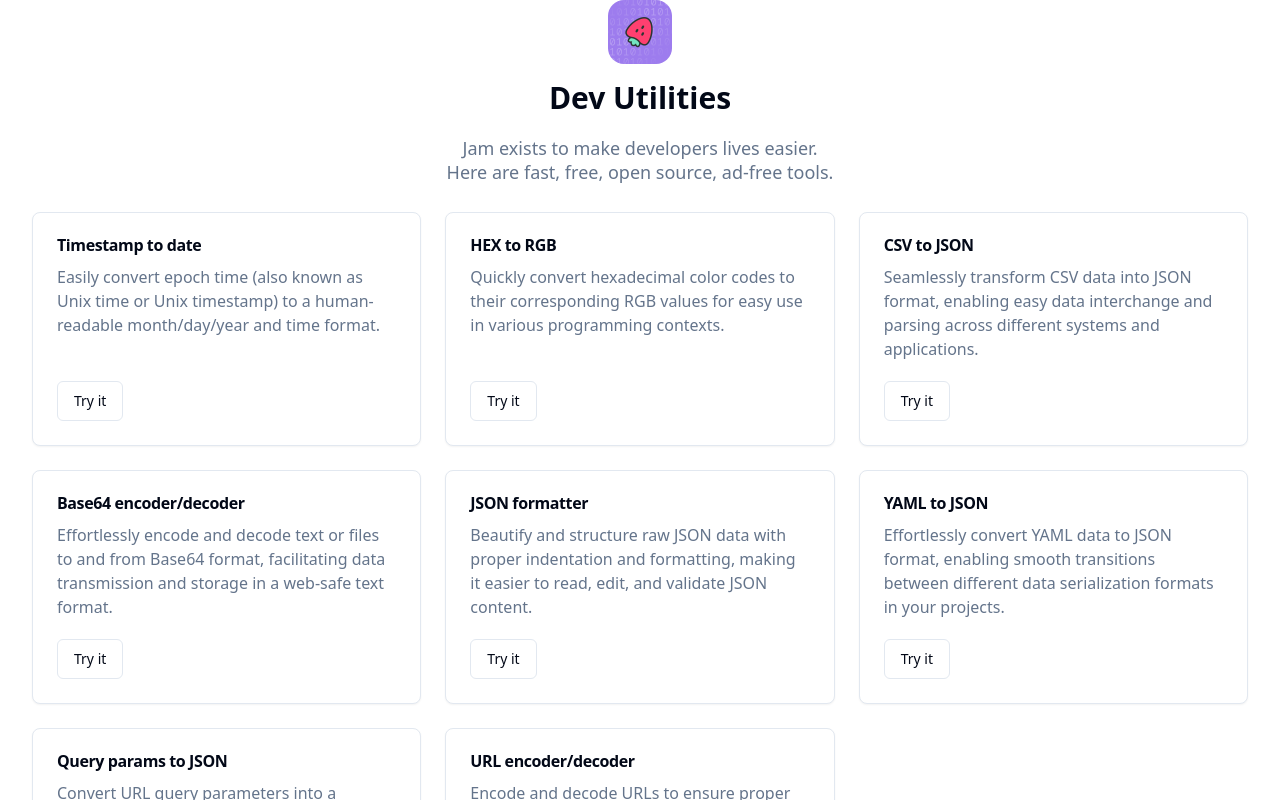
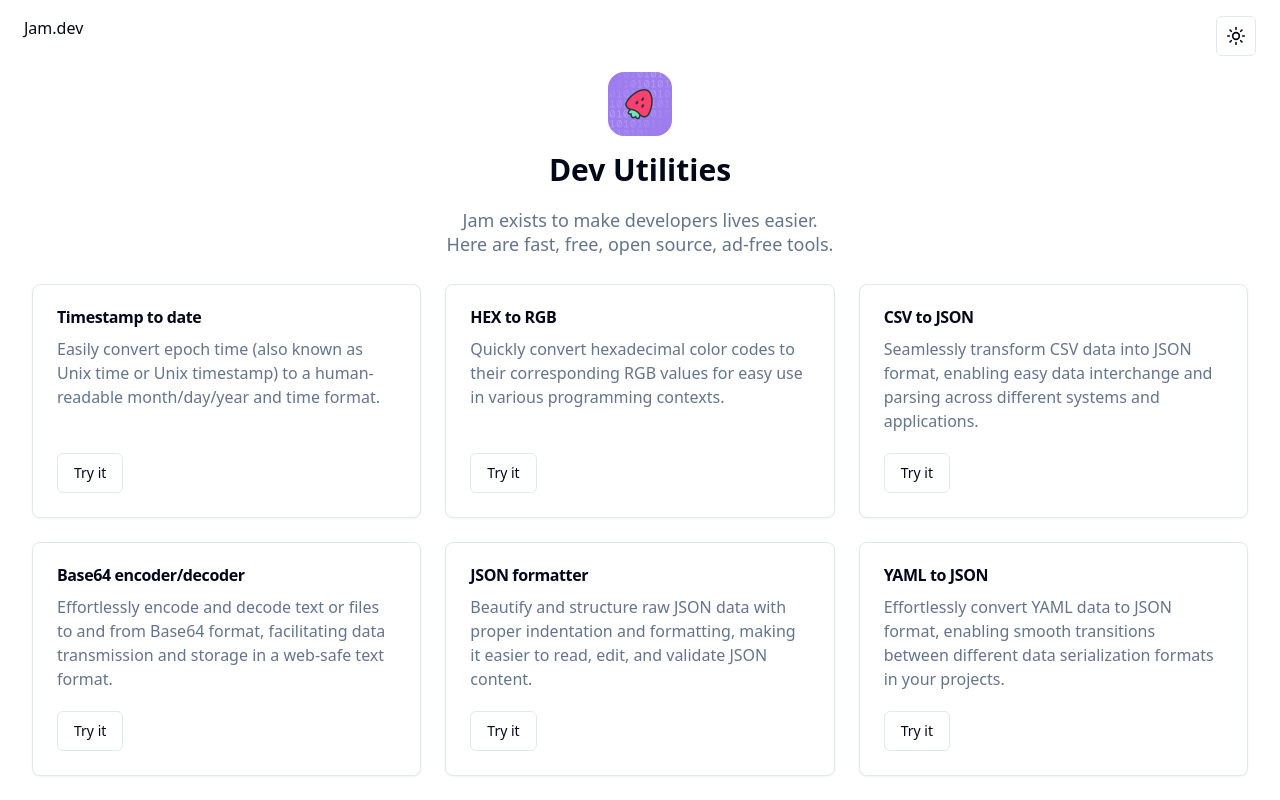
Before and after one commit to jamdotdev/jam-dev-utilities, a Next.js app: page / in a window 1280 px wide. Shown: the top 800 px of the page. Built offline with nearby package versions, Linux system fonts and the light colour scheme.

Commit message:
feat: add theme toggle component

```diff
--- /dev/null
+++ b/components/ThemeToggle.tsx
@@ -0,0 +1,23 @@
+"use client";
+import { Moon, Sun } from "lucide-react";
+import { useTheme } from "next-themes";
+import { Button } from "./ds/ButtonComponent";
+
+export function ThemeToggle() {
+  const { setTheme, theme } = useTheme();
+
+  return (
+    <Button
+      variant="outline"
+      size="icon"
+      onClick={() => {
+        const nextTheme = theme === "dark" ? "light" : "dark";
+        setTheme(nextTheme);
+      }}
+    >
+      <Sun className="h-5 w-5 rotate-0 scale-100 transition-all dark:-rotate-90 dark:scale-0" />
+      <Moon className="absolute h-5 w-5 rotate-90 scale-0 transition-all dark:rotate-0 dark:scale-100" />
+      <span className="sr-only">Toggle theme</span>
+    </Button>
+  );
+}
--- a/pages/index.tsx
+++ b/pages/index.tsx
@@ -1,8 +1,14 @@
 import HomeCard from "../components/HomeCard";
+import { ThemeToggle } from "../components/ThemeToggle";
 
 export default function Home() {
   return (
     <main>
+      <header className="flex justify-between px-6 py-4">
+        <div>Jam.dev</div>
+        <ThemeToggle />
+      </header>
+
       <div className="container text-center">
         <div className="flex justify-center items-center mb-4">
           <img
```
